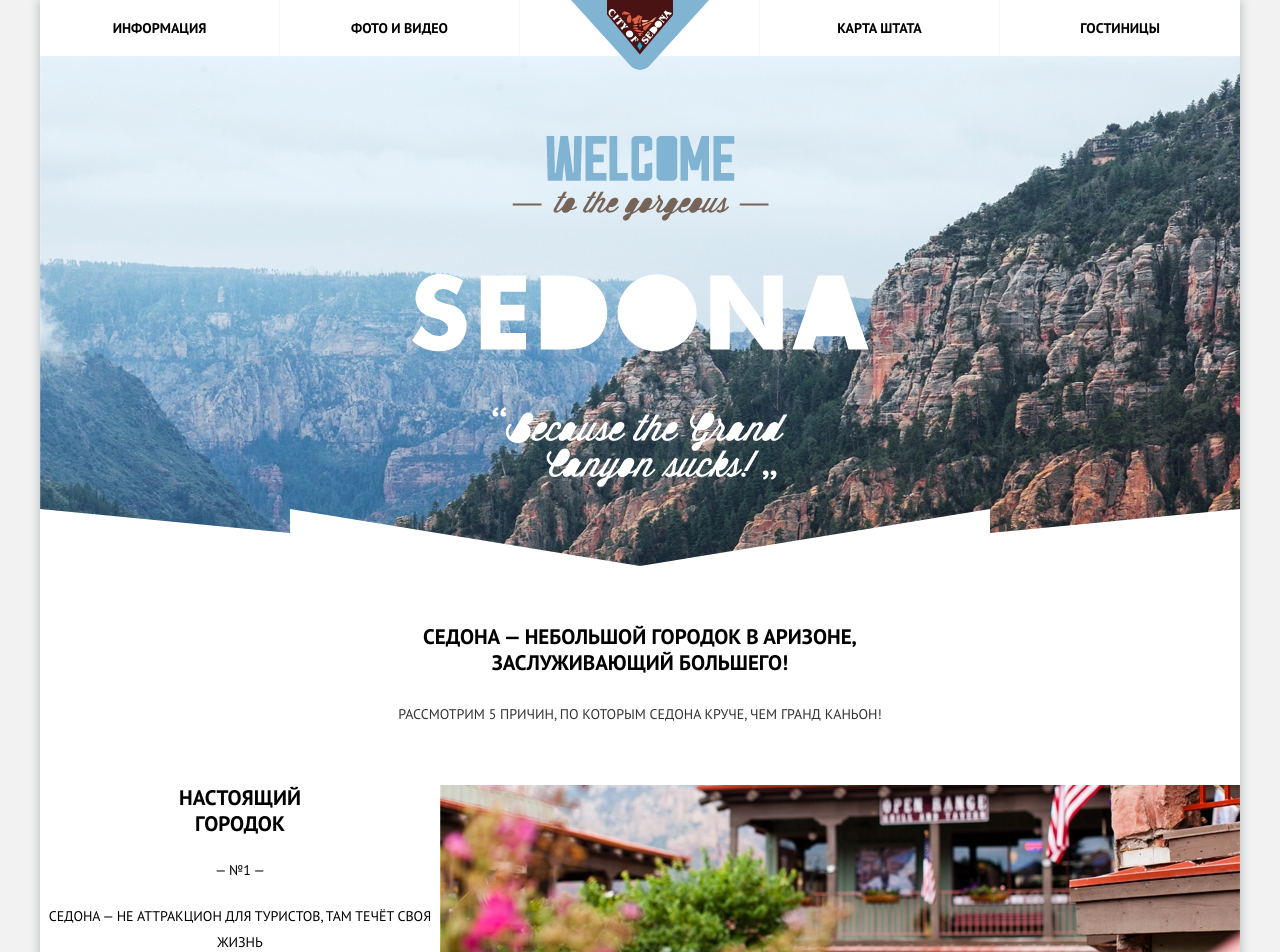
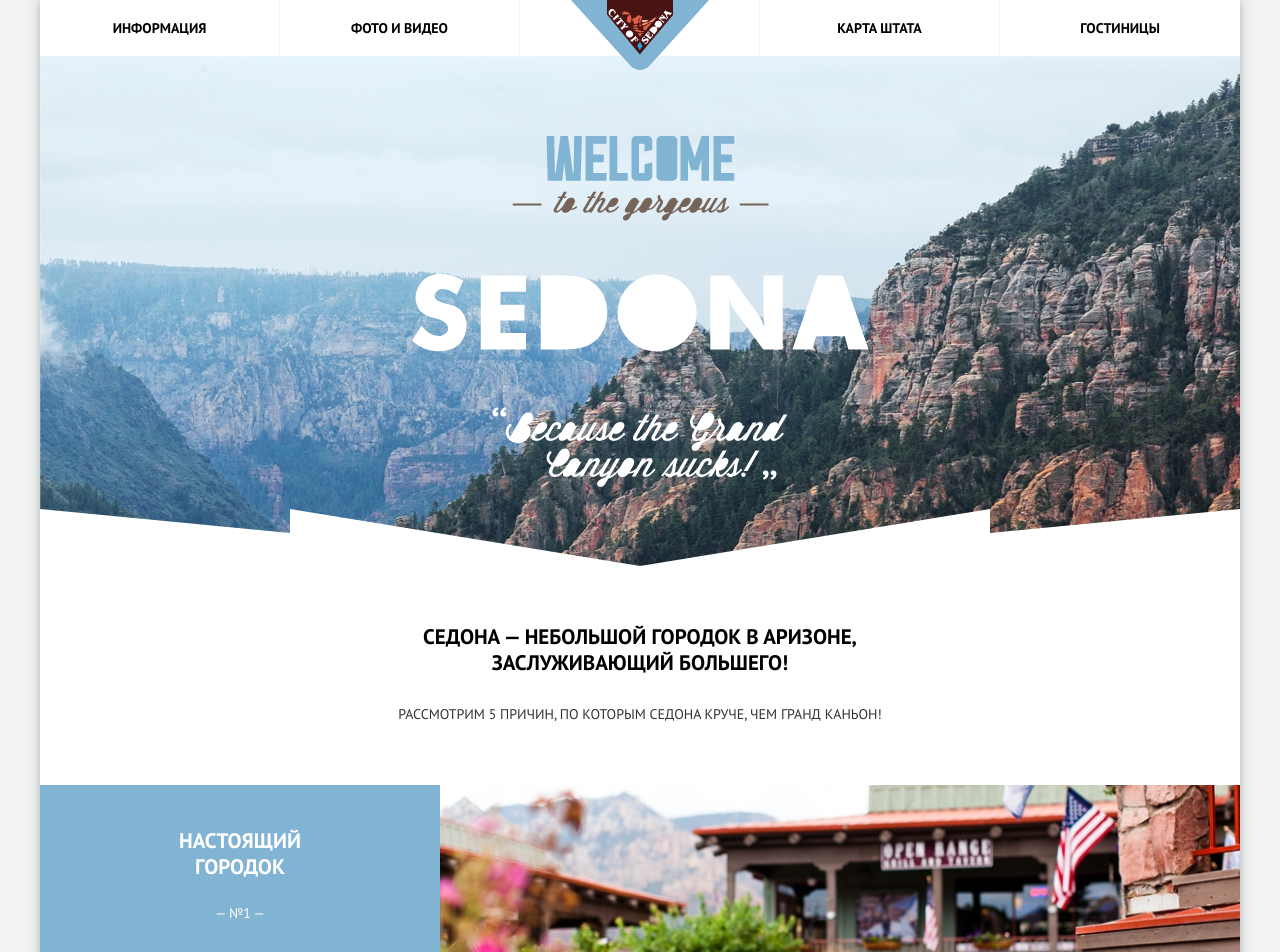
Before and after one commit to shock-dev/sedona, a Vue app: page / in a window 1280 px wide. Shown: the top 952 px of the page. Built offline with nearby package versions, Linux system fonts and the light colour scheme.

Commit message:
transferring a modifier to an item

```diff
--- a/src/components/appAdvantagesImageItems.vue
+++ b/src/components/appAdvantagesImageItems.vue
@@ -1,6 +1,6 @@
 <template>
-  <div class="advantages__items image" :class="{ right: position !== 0 }">
-    <div class="advantages__item">
+  <div class="advantages__items" :class="{ right: position !== 0 }">
+    <div class="advantages__item image">
       <div class="advantages__item-title">{{ title }}</div>
       <div class="advantages__item-num">{{ getNumber }}</div>
       <div class="advantages__item-text">{{ description }}</div>
```
